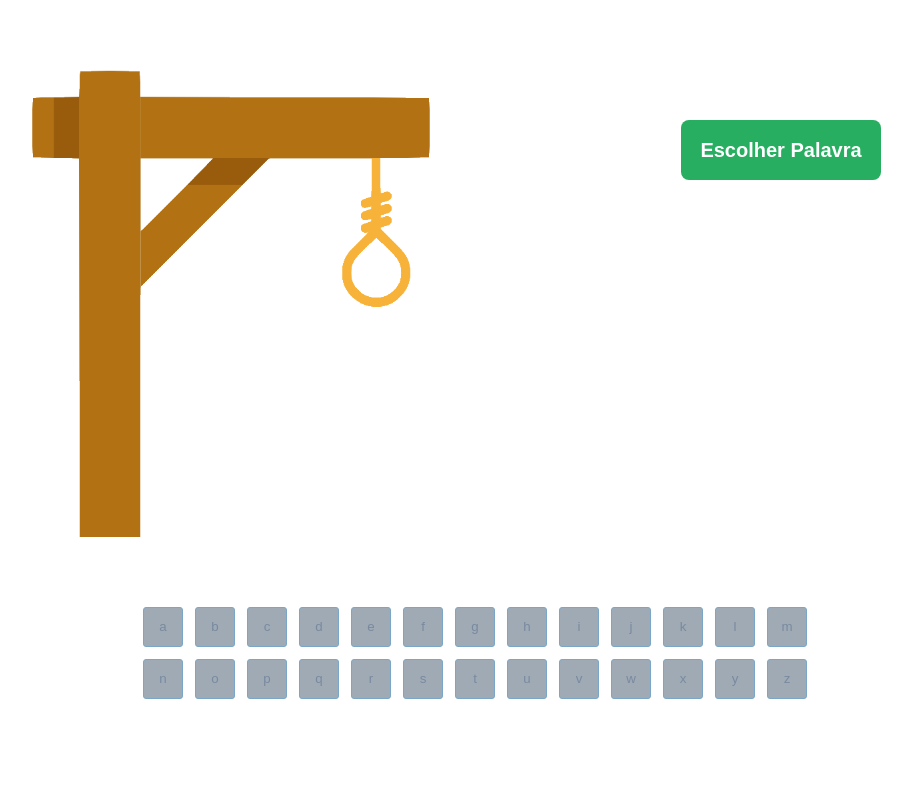
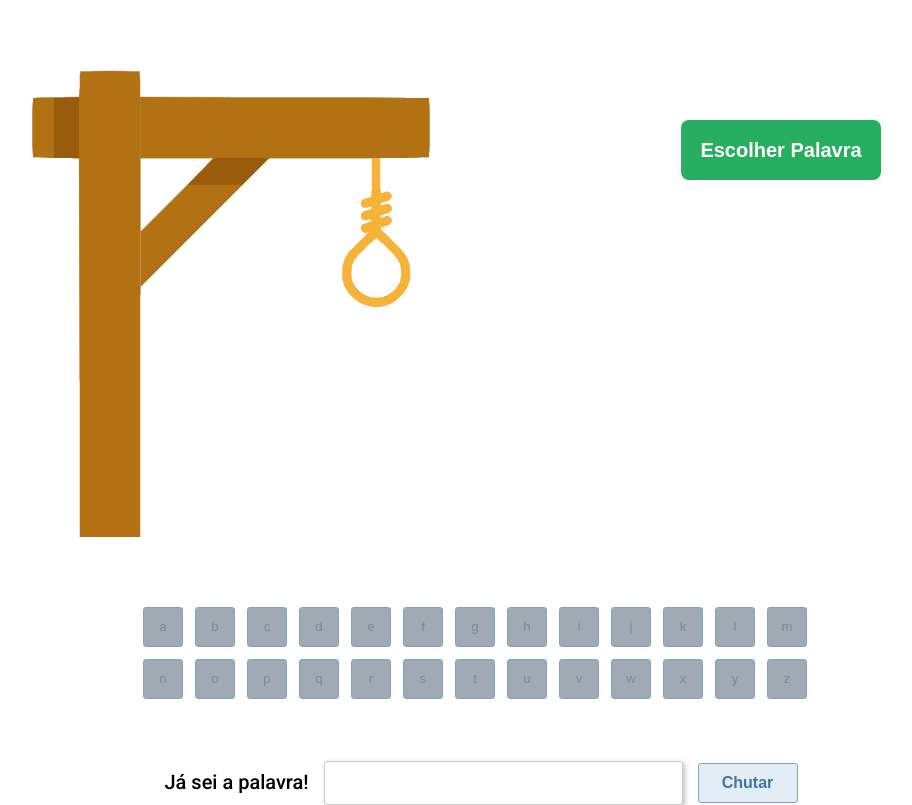
Before and after one commit to BiancaDias/JogoDaForca, a React (Create React App) app: page / in a window 1280 px wide. Shown: the whole page, without its empty margins (159-1071 px from the left). Built offline with nearby package versions, Linux system fonts and the light colour scheme.

Commit message:
inclusão do chute

```diff
--- a/src/components/App.js
+++ b/src/components/App.js
@@ -2,6 +2,7 @@ import React from "react";
 import Jogo from "./Jogo";
 import Letras from "./Letras";
 import palavras from "../palavras";
+import Chute from "./Chute";
 import { useState } from "react";
 import forca0 from "../assets/forca0.png";
 import forca1 from "../assets/forca1.png";
@@ -11,6 +12,7 @@ import forca4 from "../assets/forca4.png";
 import forca5 from "../assets/forca5.png";
 import forca6 from "../assets/forca6.png";
 
+
 export default function App() {
   const imagens = [forca0, forca1, forca2, forca3, forca4, forca5, forca6];
   const [aparecerNaTela, setAparecerNaTela] = useState("");
@@ -18,18 +20,17 @@ export default function App() {
   const [classeTeclado, setClasseTeclado] = useState("desabilitado");
   const [erros, setErros] = useState(0);
   const [imagem, setImagem] = useState(imagens[0])
-  const [letraAtual, setLetraAtual] = useState("");
   const [novaPalavra, setNovaPalavra] = useState("");
   const [finalizandoOJogo, setFinalizandoOJogo] = useState(null);
   const [acertos, setAcertos] = useState(0);
   const [habilitarInicio, setHabilitarInicio] = useState(false);
   const [letrasPressionadas, setLetrasPressionadas] = useState([]);
+  const [chute, setChute] = useState("");
 
 
   function iniciar() {
     const posicaoNovaPalavra = Math.round(Math.random() * palavras.length)
     setNovaPalavra(palavras[posicaoNovaPalavra])
-    console.log(palavras[posicaoNovaPalavra]);
     let tracos = " _";
     setAparecerNaTela(tracos.repeat(palavras[posicaoNovaPalavra].length));
     setHabilitarTeclas(false);
@@ -42,7 +43,6 @@ export default function App() {
     setLetrasPressionadas([]);
   }
   function finalizarJogo(){
-    // alert("finalizando")
     setHabilitarTeclas(true);
     setClasseTeclado("desabilitado");
     setHabilitarInicio(false);
@@ -57,6 +57,21 @@ export default function App() {
 
   }
 
+  function testarChute(){
+    if(chute === novaPalavra){
+      setFinalizandoOJogo("verde")
+      setAparecerNaTela(novaPalavra);
+    }
+    else{
+      setFinalizandoOJogo("vermelho")
+      setAparecerNaTela(novaPalavra);
+    }
+    setHabilitarTeclas(true);
+    setClasseTeclado("desabilitado");
+    setHabilitarInicio(false);
+    setChute("");
+  }
+
 
   return (
     <div className="corpoJogo">
@@ -69,7 +84,6 @@ export default function App() {
       <Letras
         habilitado={habilitarTeclas}
         classe={classeTeclado}
-        setLetraAtual={setLetraAtual}
         erros={erros}
         setImagem={setImagem}
         novaPalavra={novaPalavra}
@@ -84,6 +98,12 @@ export default function App() {
         letrasPressionadas={letrasPressionadas}
         setLetrasPressionadas={setLetrasPressionadas}
         />
+
+      <Chute
+        setChute={setChute}
+        chute={chute}
+        testarChute={testarChute}
+      />
     </div>
   );
 }
--- /dev/null
+++ b/src/components/Chute.js
@@ -0,0 +1,15 @@
+export default function Chute(props){
+    return(
+        <div className="input-de-chute">
+            <p>Já sei a palavra!</p>
+            <input
+            data-test="guess-input"
+            type="text"
+            onChange={(e) => props.setChute(e.target.value)}
+            value={props.chute}
+            >
+            </input>
+            <button data-test="guess-button" onClick={props.testarChute}>Chutar</button>
+        </div>
+    )
+}
--- a/src/components/Letras.js
+++ b/src/components/Letras.js
@@ -1,27 +1,18 @@
-import { useState } from "react";
-
 export default function Letras(props) {
     const alfabeto = ["a", "b", "c", "d", "e", "f", "g", "h", "i", "j", "k", "l",
         "m", "n", "o", "p", "q", "r", "s", "t", "u", "v", "w", "x", "y", "z"];
     const arrayDePosicoes = [];
-
-    let palavraAtualizada = props.palavra;
     function letrasPress(letra) {
         props.setLetrasPressionadas([...props.letrasPressionadas, letra]);
-        props.setLetraAtual(letra);
+
         if (props.erros <= 6) {
             if (props.novaPalavra.includes(letra) === true) {
-                console.log("dentro da funcao", letra)
-                console.log("sim")
                 let pos = props.novaPalavra.indexOf(letra);
-                while (pos != -1) {
+                while (pos !== -1) {
                     arrayDePosicoes.push(pos)
                     pos = props.novaPalavra.indexOf(letra, pos + 1);
                 }
                 let i=0;
-
-                console.log(arrayDePosicoes);
-                console.log(props.palavra)
 
                 let array = props.palavra.split('');
                 while (i < arrayDePosicoes.length) {
@@ -33,13 +24,11 @@ export default function Letras(props) {
                     props.finalizarJogo()
                 }
                 props.setAcertos(props.acertos + arrayDePosicoes.length)
-                console.log(props.acertos + arrayDePosicoes.length);
                 if(props.acertos + arrayDePosicoes.length === props.novaPalavra.length){
                     props.finalizarJogo();
                 }
             }
             else {
-                console.log("nao")
                 props.setErros(props.erros + 1);
                 if(props.erros + 1 <7){
                     props.setImagem(props.imagens[props.erros + 1]);
--- a/src/style.css
+++ b/src/style.css
@@ -81,3 +81,40 @@ img{
 .verde{
   color: #27AE60;
 }
+
+.input-de-chute{
+  min-width: 600px;
+  display: flex;
+  align-items: center;
+  margin-top: 50px;
+}
+
+p{
+  white-space: nowrap;
+  font-size: 20px;
+  line-height: 23px;
+  width: 144px;
+  margin-right: 15px;
+}
+
+input{
+  background: #FFFFFF;
+  border: 1px solid #CCCCCC;
+  box-shadow: 2px 2px 5px rgba(0, 0, 0, 0.25);
+  border-radius: 3px;
+  width: 353px;
+  height: 40px;
+}
+
+.input-de-chute button{
+  width: 100px;
+  height: 40px;
+  background: #E1ECF4;
+  border: 1px solid #7AA7C7;
+  border-radius: 3px;
+  color: #3C76A1;
+  font-weight: 700;
+  font-size: 16px;
+  line-height: 19px;
+  margin-left: 15px;
+}
```
